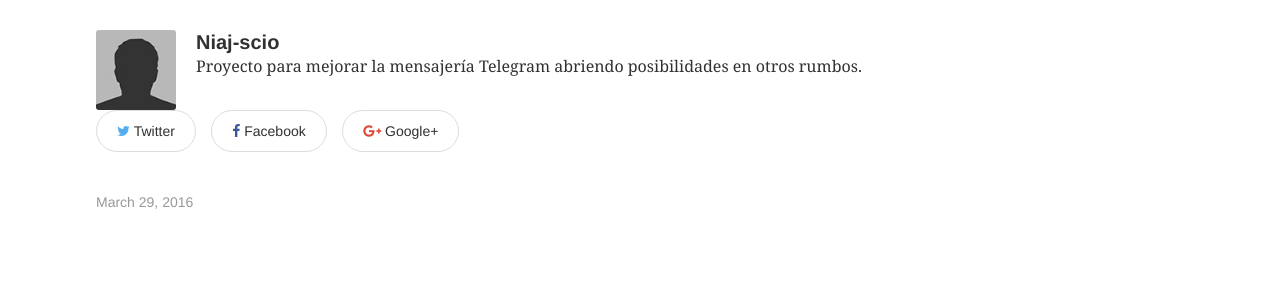
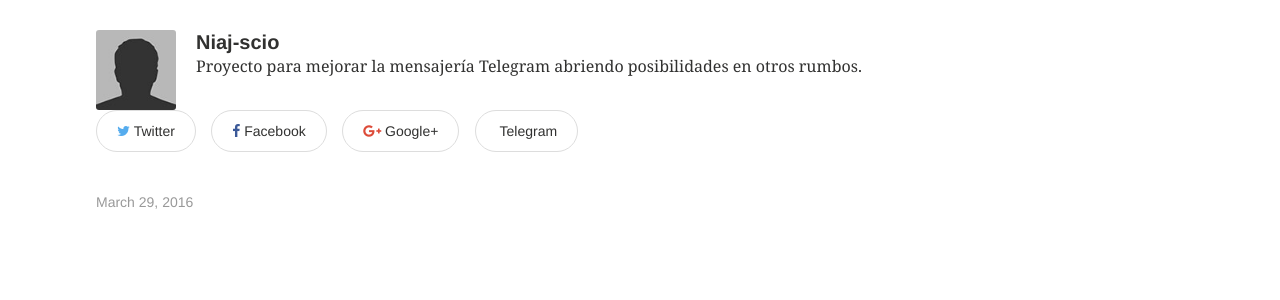
Before and after one commit to SanguiNET/sanguinet.github.io, a Jekyll site: the page built from _posts/articles/2016-03-29-bitcoins.md, in a window 1280 px wide and 900 px high, scrolled down 2644 px. Shown: the part 432-732 px from the top of the window. Built offline with Jekyll 4.4.1, drawn with Linux system fonts in a browser that asks for light colours.

Commit message:
Editando herramientas para compartir

```diff
--- a/_includes/share-this.html
+++ b/_includes/share-this.html
@@ -2,4 +2,5 @@
 	<a class="btn-social twitter" href="https://twitter.com/intent/tweet?text={{ page.title | escape | replace:' ','%20' }}&amp;url={{ page.url | replace:'index.html','' | prepend: site.url }}&amp;via={{ site.owner.twitter }}" target="_blank"><i class="fa fa-twitter" aria-hidden="true"></i> {{ site.data.messages.locales[site.locale].share }} Twitter</a>
 	<a class="btn-social facebook" href="https://www.facebook.com/sharer/sharer.php?u={{ page.url | replace:'index.html','' | prepend: site.url }}" target="_blank"><i class="fa fa-facebook" aria-hidden="true"></i> {{ site.data.messages.locales[site.locale].share }} Facebook</a>
 	<a class="btn-social google-plus"  href="https://plus.google.com/share?url={{ page.url | replace:'index.html','' | prepend: site.url }}" target="_blank"><i class="fa fa-google-plus" aria-hidden="true"></i> {{ site.data.messages.locales[site.locale].share }} Google+</a>
+	<a class="btn-social telegram"  href="https://telegram.me/share/url?url={{ page.url | replace:'index.html','' | prepend: site.url }}&text={{ page.title | escape | replace:' ','%20' }}" target="_blank"><i class="fa fa-telegram" aria-hidden="true"></i> {{ site.data.messages.locales[site.locale].share }} Telegram</a>
 </div><!-- /.share-this -->
```
